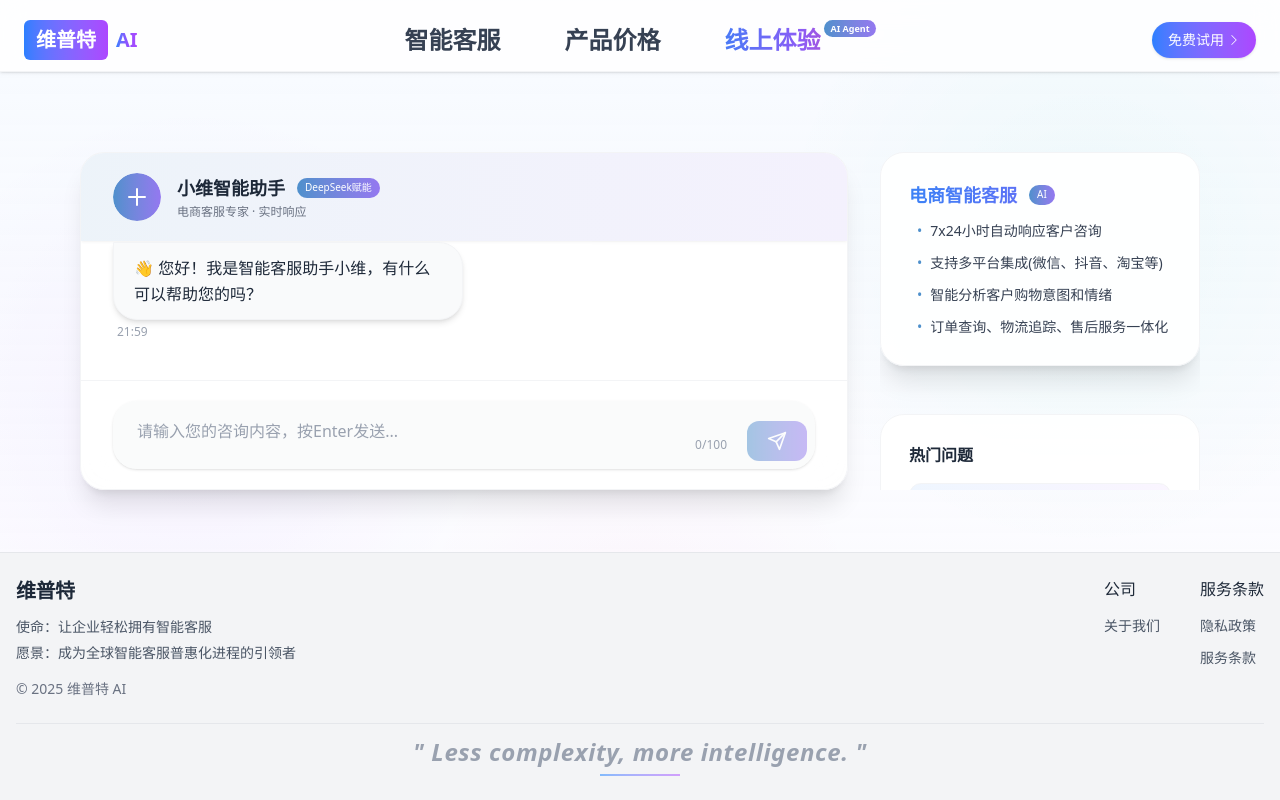
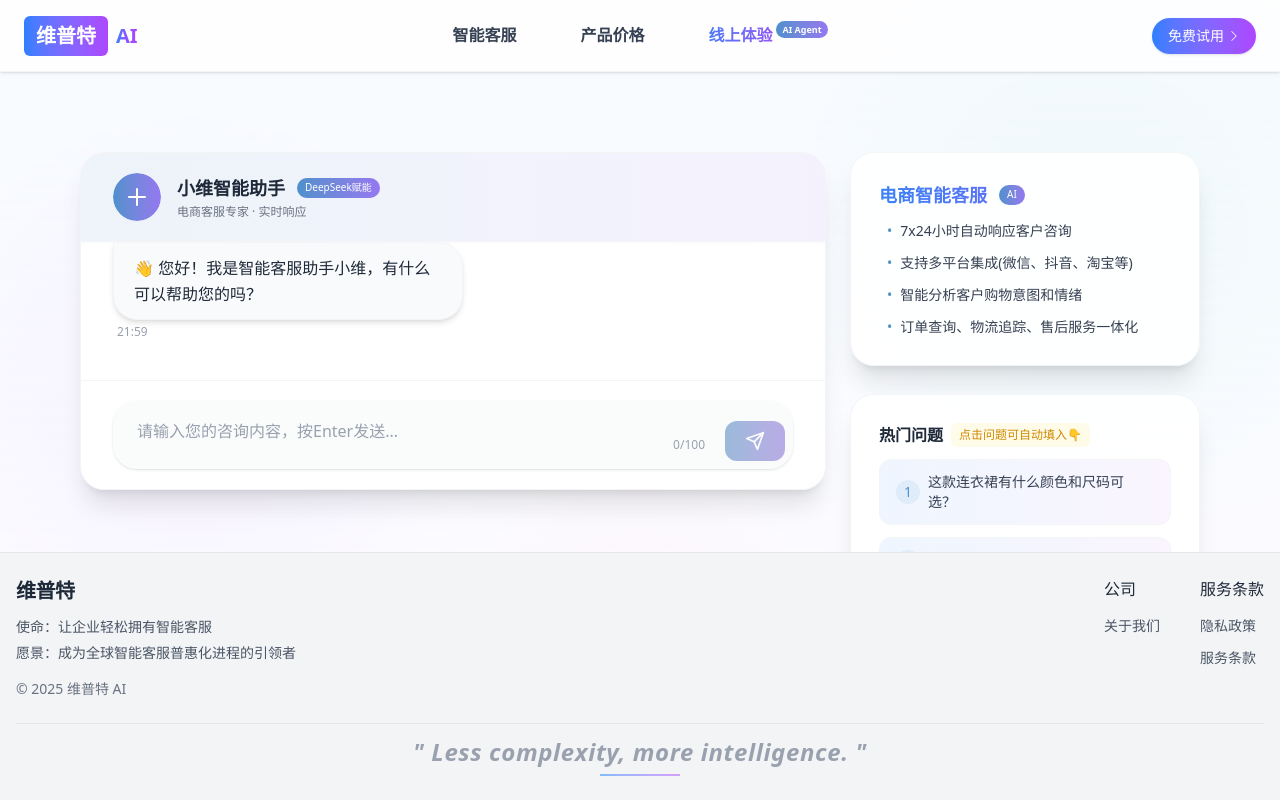
Before and after one commit to jiangyongjin1990/ai-customer-service, a Next.js app: page /demo in a window 1280 px wide. Built offline with nearby package versions, Linux system fonts and the light colour scheme.

Commit message:
优化线上体验页面UI和UX：增加右侧组件宽度，减少热门问题，添加引导提示，改进加载动画

```diff
--- a/src/app/demo/page.tsx
+++ b/src/app/demo/page.tsx
@@ -145,13 +145,11 @@
     textarea.style.height = `${scrollHeight}px`;
   };
 
-  // 示例问题快速提问 - 更新为电商相关问题
+  // 示例问题快速提问 - 更新为电商相关问题，减少为3个
   const exampleQuestions = [
     "这款连衣裙有什么颜色和尺码可选？",
     "我的订单什么时候能发货？",
-    "如何申请退换货？",
-    "有没有优惠券可以使用？",
-    "支持哪些支付方式？"
+    "如何申请退换货？"
   ];
 
   const handleExampleClick = (question: string) => {
@@ -185,9 +183,9 @@
           height: mainContentHeight
         }}
       >
-        <div className="w-full max-w-6xl flex gap-8 px-4 h-full">
+        <div className="w-full max-w-6xl flex gap-6 px-4 h-full">
           {/* 聊天区 */}
-          <div className="flex-1 flex flex-col h-full">
+          <div className="flex-grow flex flex-col h-full">
             <div className="border border-gray-100 rounded-3xl overflow-hidden shadow-xl bg-white/90 backdrop-blur-md p-0 flex flex-col h-full hover:shadow-2xl transition-all duration-300">
               {/* 聊天头部 */}
               <div className="px-8 py-5 bg-gradient-to-r from-[#4e90cc]/10 to-[#9478f0]/10 flex items-center justify-between shadow-sm">
@@ -259,10 +257,8 @@
                         className="max-w-[350px] px-5 py-3 rounded-3xl shadow-md text-base bg-gray-50 text-gray-800 border border-gray-100 rounded-tl-none"
                       >
                         <div className="flex items-center">
-                          <div className="typing-indicator">
-                            <span></span>
-                            <span></span>
-                            <span></span>
+                          <div className="typing-indicator-animated">
+                            正在赶来，请稍等
                           </div>
                         </div>
                       </motion.div>
@@ -282,10 +278,10 @@
                 <div className="flex items-end gap-3 p-2 bg-gray-50/80 rounded-3xl shadow-sm hover:shadow-md transition-shadow duration-300">
                   <div className="flex-1 relative">
                     <textarea
-                      className="w-full resize-none rounded-xl border-0 bg-transparent px-4 py-2.5 text-base focus:outline-none focus:ring-1 focus:ring-[#9478f0]/30 transition-all placeholder-gray-400 overflow-y-auto"
+                      className="w-full resize-none rounded-xl border-0 bg-transparent px-4 py-2.5 text-base focus:outline-none focus:ring-2 focus:ring-[#9478f0]/50 transition-all placeholder-gray-400 overflow-y-auto"
                       rows={1}
                       maxLength={100}
-                      placeholder={isLoading ? "正在生成回复，请稍候..." : "请输入您的咨询内容，按Enter发送..."}
+                      placeholder={isLoading ? "正在赶来，请稍等…" : "请输入您的咨询内容，按Enter发送..."}
                       value={inputValue}
                       onChange={handleInputChange}
                       onKeyDown={handleKeyPress}
@@ -302,7 +298,7 @@
                     )}
                   </div>
                   <button
-                    className={`flex-shrink-0 rounded-xl px-5 py-2.5 text-base font-medium transition-all duration-200 bg-gradient-to-r from-[#4e90cc] to-[#9478f0] text-white hover:shadow-md focus:outline-none ${isLoading || !inputValue.trim() ? 'opacity-50 cursor-not-allowed' : 'hover:scale-105 active:scale-95'}`}
+                    className={`flex-shrink-0 rounded-xl px-5 py-2.5 text-base font-medium transition-all duration-200 bg-gradient-to-r from-[#3a7ab8] to-[#7a5ed3] text-white hover:shadow-md focus:outline-none ${isLoading || !inputValue.trim() ? 'opacity-50 cursor-not-allowed' : 'hover:scale-105 active:scale-95'}`}
                     onClick={handleSendMessage}
                     disabled={isLoading || !inputValue.trim()}
                     aria-label="发送"
@@ -314,8 +310,8 @@
             </div>
           </div>
           {/* 右侧信息区 */}
-          <div className="w-80 flex flex-col gap-6 flex-shrink-0 h-full overflow-y-auto">
-            <div className="rounded-3xl bg-white/90 shadow-xl border border-gray-100 p-7 mb-6">
+          <div className="w-[350px] flex-shrink-0 flex flex-col gap-5 h-full">
+            <div className="rounded-3xl bg-white/90 shadow-xl border border-gray-100 p-7 mb-2">
               <div className="font-bold text-gradient-primary text-lg mb-3 flex items-center gap-2">
                 <span>电商智能客服</span>
                 <span className="ml-1 px-2 py-0.5 text-[10px] font-medium bg-gradient-to-r from-[#4e90cc] to-[#9478f0] text-white rounded-full align-top">AI</span>
@@ -340,18 +336,28 @@
               </ul>
             </div>
             <div className="rounded-3xl bg-white/90 shadow-xl border border-gray-100 p-7">
-              <div className="font-bold text-gray-800 text-base mb-4">热门问题</div>
+              <div className="font-bold text-gray-800 text-base mb-3 flex items-center">
+                <span>热门问题</span>
+                <div className="ml-2 px-2 py-1 bg-yellow-50 text-yellow-600 text-xs rounded-md font-normal">
+                  点击问题可自动填入👇
+                </div>
+              </div>
               <div className="flex flex-col gap-3">
                 {exampleQuestions.map((q, i) => (
                   <button
                     key={i}
-                    className="text-left px-4 py-3 rounded-xl bg-gradient-to-r from-blue-50 to-purple-50 hover:from-blue-100 hover:to-purple-100 text-gray-700 text-sm font-medium transition-all duration-300 border border-gray-100 hover:border-[#4e90cc]/30 hover:shadow-sm flex items-center space-x-2"
+                    className="text-left px-4 py-3 rounded-xl bg-gradient-to-r from-blue-50 to-purple-50 hover:from-blue-100 hover:to-purple-100 text-gray-700 text-sm font-medium transition-all duration-300 border border-gray-100 hover:border-[#4e90cc]/30 hover:shadow-sm flex items-center space-x-2 group"
                     onClick={() => handleExampleClick(q)}
                   >
-                    <span className="w-5 h-5 rounded-full bg-[#4e90cc]/10 flex items-center justify-center text-[#4e90cc] flex-shrink-0">
+                    <span className="w-6 h-6 rounded-full bg-[#4e90cc]/10 flex items-center justify-center text-[#4e90cc] flex-shrink-0 group-hover:bg-[#4e90cc]/20 transition-all">
                       {i + 1}
                     </span>
-                    <span>{q}</span>
+                    <span className="flex-1">{q}</span>
+                    <span className="text-[#4e90cc] opacity-0 group-hover:opacity-100 transition-opacity flex-shrink-0">
+                      <svg xmlns="http://www.w3.org/2000/svg" className="h-4 w-4" fill="none" viewBox="0 0 24 24" stroke="currentColor">
+                        <path strokeLinecap="round" strokeLinejoin="round" strokeWidth={2} d="M13 7l5 5m0 0l-5 5m5-5H6" />
+                      </svg>
+                    </span>
                   </button>
                 ))}
               </div>
--- a/src/app/globals.css
+++ b/src/app/globals.css
@@ -363,6 +363,8 @@
   overflow: hidden;
   transition: all 0.5s ease;
   z-index: 1;
+  transform: scale(1) !important;
+  font-size: 16px !important;
 }
 
 .water-ripple::before {
@@ -522,3 +524,30 @@
     opacity: 0.8;
   }
 }
+
+/* 新增：改进的打字指示器动画，带有点点动画效果 */
+.typing-indicator-animated {
+  position: relative;
+  color: #4a5568;
+  font-size: 15px;
+}
+
+.typing-indicator-animated::after {
+  content: '';
+  animation: typing-dots 1.5s infinite;
+}
+
+@keyframes typing-dots {
+  0% { content: ''; }
+  25% { content: '.'; }
+  50% { content: '..'; }
+  75% { content: '...'; }
+  100% { content: ''; }
+}
+
+/* 确保CTASection中的按钮尺寸一致 */
+.cta-button {
+  font-size: 16px !important;
+  transform: scale(1) !important;
+  padding: 0.75rem 1.5rem !important;
+}
```
